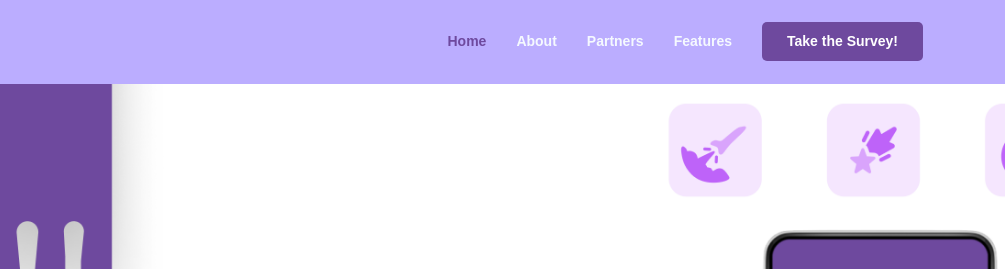
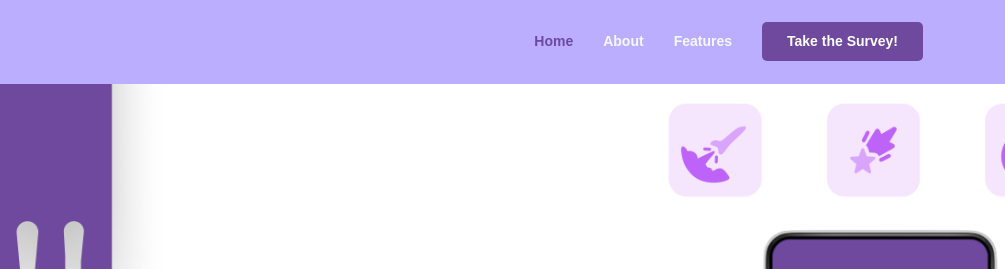
Before and after one commit to itstonibianca/Orbit-TheSpaceToGrow, a plain HTML site: page index.html in a window 1280 px wide. Shown: the top 269 px of the page, 275-1280 px from the left. Drawn offline with Linux system fonts and the light colour scheme.

Commit message:
Update index.html

```diff
--- a/index.html
+++ b/index.html
@@ -49,7 +49,6 @@
         <ul>
           <li><a class="nav-link scrollto active" href="#hero">Home</a></li>
           <li><a class="nav-link scrollto" href="#AboutOrbit">About</a></li>
-          <li><a class="nav-link scrollto" href="#clients">Partners</a></li>
           <li><a class="nav-link scrollto" href="#features">Features</a></li>
           <li><a class="getstarted scrollto" href="#Download">Take the Survey!</a></li>
         </ul>
```
